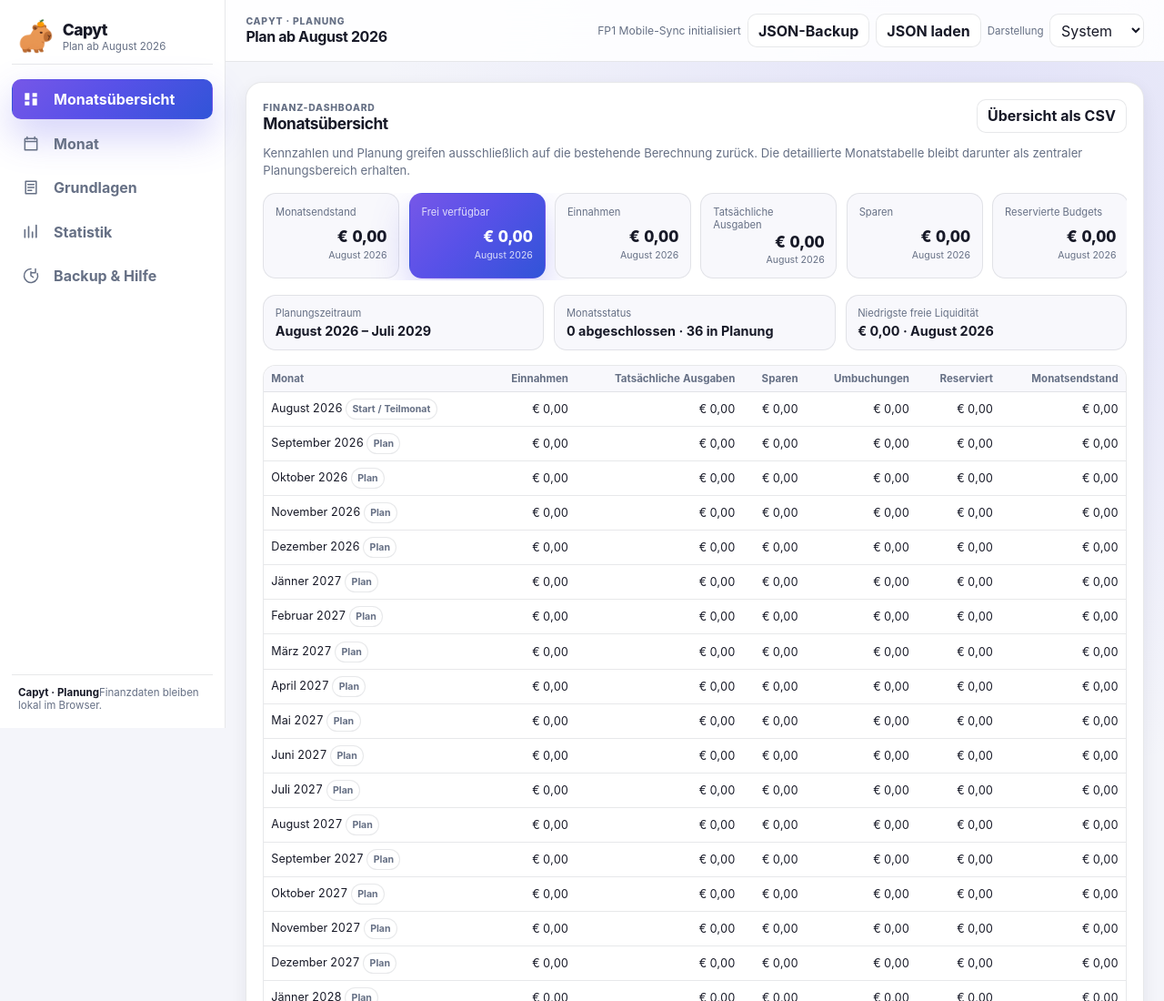
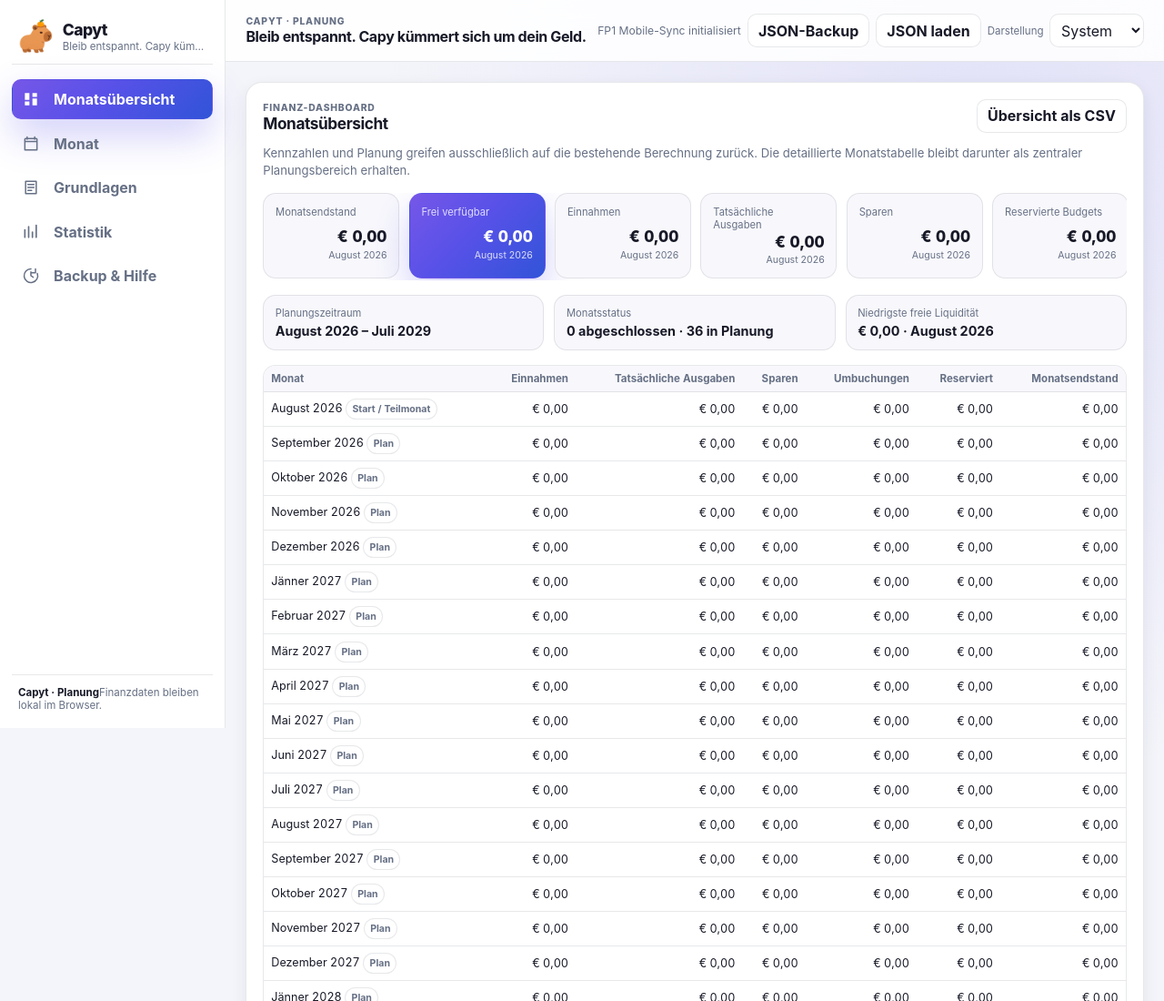
Before and after one commit to DanielDiewald/finanzplanung-mobile, a website: page desktop-integration/Finanzplanung_v10_mobile-sync.html in a window 1280 px wide. Shown: the top 1100 px of the page at 91% size. Drawn offline with Linux system fonts and the light colour scheme.

Commit message:
Bleib entspannt. Capy kümmert sich um dein Geld.

```diff
--- a/desktop-integration/Finanzplanung_v10_mobile-sync.html
+++ b/desktop-integration/Finanzplanung_v10_mobile-sync.html
@@ -1718,7 +1718,7 @@ function renderBackup() {
   else { notice.className = "notice error"; notice.innerHTML = `<strong>Der Browser hat den lokalen Speicher blockiert.</strong> Änderungen bleiben nur bis zum Schließen der Seite erhalten. Verwende den JSON-Export.`; }
 }
 function renderAll() {
-  const planLabel = `Plan ab ${monthName(state.meta.start)}`;
+  const planLabel = `Bleib entspannt. Capy kümmert sich um dein Geld.`;
   document.getElementById("appTitle").textContent = planLabel;
   const sidebarPlanName = document.getElementById("sidebarPlanName");
   if (sidebarPlanName) sidebarPlanName.textContent = planLabel;
```
